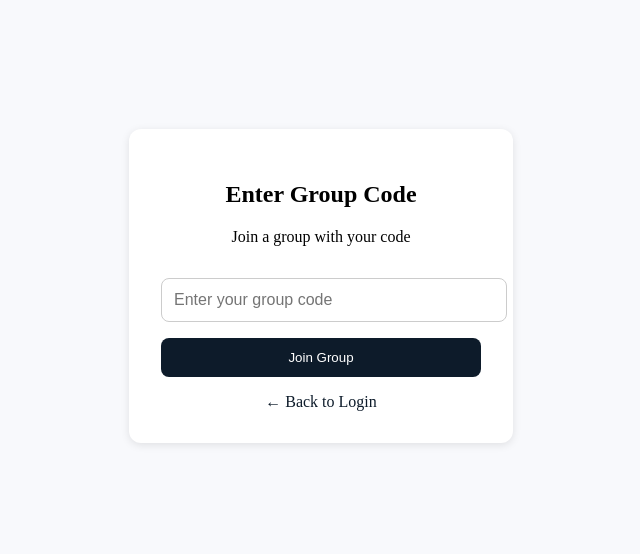
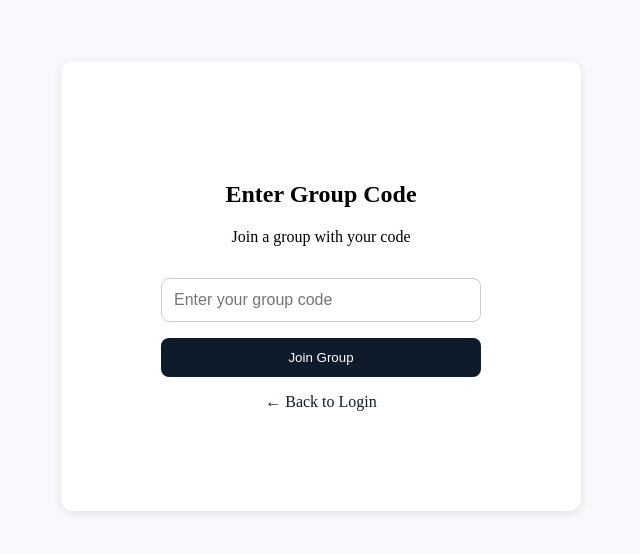
Before and after one commit to Padredilg/Game-Score-Tracker, an Angular app in the folder frontend-angular/: page /join-group in a window 1280 px wide. Shown: the part 122-676 px from the top of the page, without its empty margins (319-959 px from the left). Built offline with nearby package versions, Linux system fonts and the light colour scheme.

Commit message:
Update to size and width

```diff
--- a/frontend-angular/src/app/join-group/join-group.component.scss
+++ b/frontend-angular/src/app/join-group/join-group.component.scss
@@ -8,7 +8,7 @@
 
 .card {
   background: #fff;
-  padding: 2rem;
+  padding: 100px;
   border-radius: 12px;
   box-shadow: 0 2px 8px rgba(0, 0, 0, 0.1);
   text-align: center;
@@ -16,7 +16,7 @@
 }
 
 input {
-  width: 100%;
+  width: 294px;
   padding: 0.75rem;
   margin: 1rem 0;
   border-radius: 8px;
```
